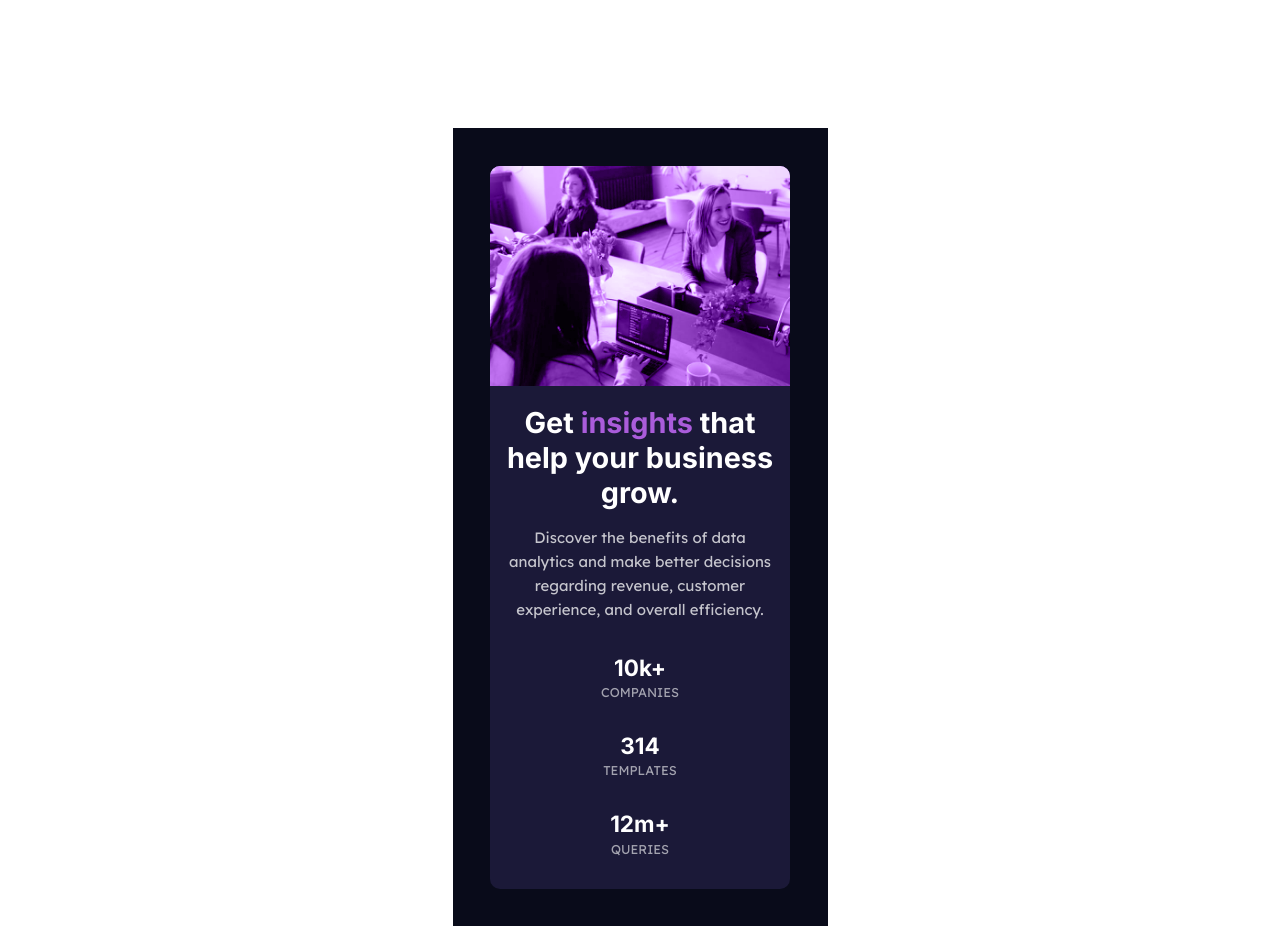
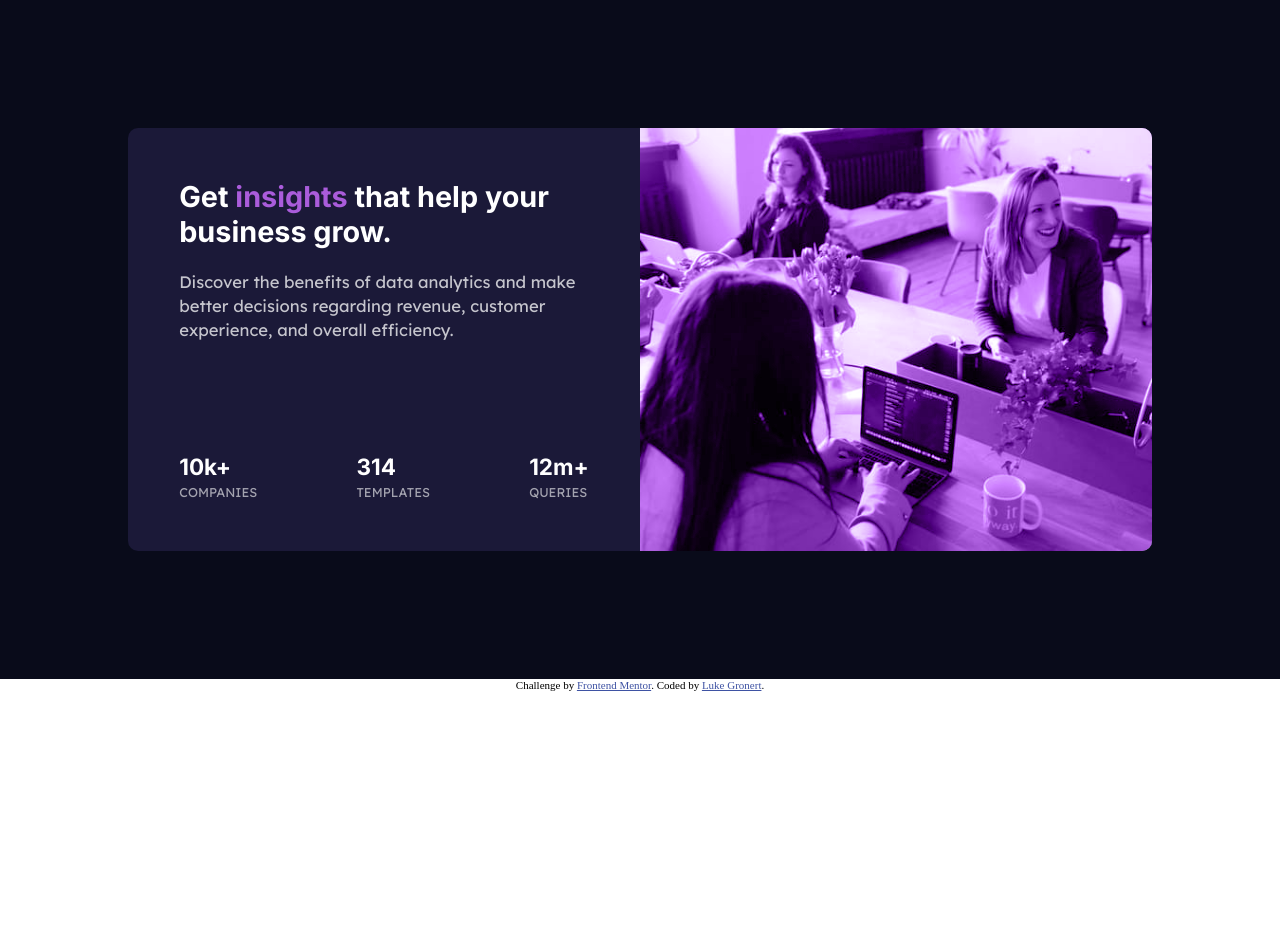
Before and after one commit to lukegronert/StatsPreviewCardComponent, a website: page index.html in a window 1280 px wide. Shown: the top 926 px of the page. After the commit the page ends 800 px from the top, so only its background shows below. Drawn offline with Linux system fonts and the light colour scheme.

Commit message:
Added styling for desktop layout. Layout switches from mobile to desktop at 1000px. Mobile has a max width of 375px. Desktop scales to the screen width.

```diff
--- a/index.html
+++ b/index.html
@@ -22,9 +22,11 @@
   <div id="content">
     <div id="card">
       <div id="image">
-        <img src='./images/image-header-mobile.jpg' alt='mobile image'>
+        <img id="mobileimg" src='./images/image-header-mobile.jpg' alt='mobile image'>
+        <img id="desktopimg" src='./images/image-header-desktop.jpg' alt='desktop image'>
       </div>
       <div id="textContent">
+        <div id='textContentInnerDiv'>
           <div class='mainHeading'>
             <h1>Get <span id='accent'>insights</span> that help your business grow.</h1>
           </div>
@@ -49,6 +51,7 @@
         </div>
       </div>
     </div>
+  </div>
 
   <div class="attribution">
     Challenge by <a href="https://www.frontendmentor.io?ref=challenge" target="_blank">Frontend Mentor</a>.
--- a/styles.css
+++ b/styles.css
@@ -14,8 +14,15 @@ p {
   display: flex;
   justify-content: center;
   max-width: 375px;
-  margin: 10% auto;
+  margin: auto;
   background-color: hsl(233, 47%, 7%);
+}
+
+@media (min-width: 1000px) {
+  #content {
+    max-width: 100%;
+    margin: 0;
+  }
 }
 
 #card {
@@ -28,11 +35,26 @@ p {
   background-blend-mode: screen;
 }
 
+@media (min-width: 1000px) {
+  #card {
+    display: flex;
+    flex-direction: row;
+    overflow: hidden;
+  }
+}
+
 #image {
   background-color: hsl(277, 64%, 61%);
 }
 
-img {
+@media (min-width: 1000px) {
+  #image {
+    width: 50%;
+    order: 2;
+  }
+}
+
+#mobileimg {
   height: 100%;
   width: 100%;
   display: block;
@@ -40,9 +62,48 @@ img {
   mix-blend-mode: luminosity;
 }
 
+#desktopimg {
+  display: none;
+}
+
+@media (min-width: 1000px) {
+  #mobileimg {
+    display: none;
+  }
+}
+
+@media (min-width: 1000px) {
+  #desktopimg {
+    display: block;
+    align-self: flex-start;
+    mix-blend-mode: luminosity;
+    width: 100%;
+    max-height: 100%;
+    margin: 0;
+  }
+}
+
 #textContent {
   margin: 5% 5%;
   text-align: center;
+}
+
+@media (min-width: 1000px) {
+  #textContent {
+    width: 50%;
+    margin: 0;
+    text-align: left;
+  }
+}
+
+@media (min-width: 1000px) {
+  #textContentInnerDiv {
+    box-sizing: border-box;
+    display: flex;
+    flex-flow: column nowrap;
+    height: 100%;
+    padding: 10%;
+  }
 }
 
 .mainHeading {
@@ -54,13 +115,36 @@ img {
 .mainParagraph {
   color: hsla(0, 0%, 100%, 0.75);
   font-family: "Lexend Deca", sans-serif;
-  margin-bottom: 2rem;
+  margin-bottom: auto;
   text-align: center;
   line-height: 1.5rem;
 }
 
+@media (min-width: 1000px) {
+  .mainParagraph {
+    text-align: left;
+    font-size: 1.3vw;
+    margin: 0;
+  }
+}
+
+@media (min-width: 1000px) {
+  #stats {
+    display: flex;
+    flex-direction: row;
+    justify-content: space-between;
+    margin-top: auto;
+  }
+}
+
 .statDiv {
   margin-bottom: 2rem;
+}
+
+@media (min-width: 1000px) {
+  .statDiv {
+    margin-bottom: 0;
+  }
 }
 
 .statHeading {
@@ -78,6 +162,13 @@ img {
   font-size: 1.8rem;
 }
 
+@media (min-width: 1000px) {
+  .mainHeading h1 {
+    margin: 0;
+    margin-bottom: 5%;
+  }
+}
+
 #stats div h2 {
   margin-bottom: 0.2rem;
 }
```
Lines whose indentation alone changed are shown as unchanged.
